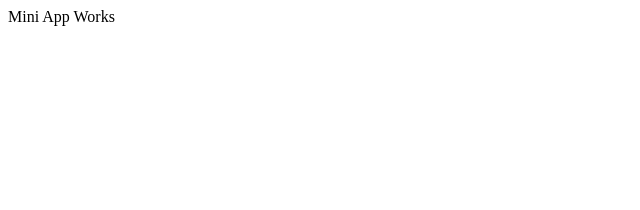
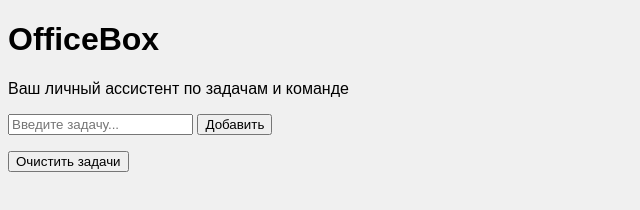
Before and after one commit to sheluvsmuliro/OfficeBox2, a plain HTML site: page index.html in a window 1280 px wide. Shown: the whole page, without its empty margins (0-640 px from the left). Drawn offline with Linux system fonts and the light colour scheme.

Commit message:
Update index.html

```diff
--- a/index.html
+++ b/index.html
@@ -1 +1,28 @@
-<html><head><title>OfficeBox</title></head><body>Mini App Works</body></html>
+<!DOCTYPE html>
+<html lang="ru">
+<head>
+  <meta charset="UTF-8">
+  <meta name="viewport" content="width=device-width, initial-scale=1.0">
+  <meta name="telegram:bot" content="Telegram bot integration">
+  <link rel="manifest" href="manifest.json">
+  <link rel="stylesheet" href="style.css">
+  <title>OfficeBox</title>
+</head>
+<body>
+  <div class="container">
+    <h1>OfficeBox</h1>
+    <p>Ваш личный ассистент по задачам и команде</p>
+
+    <div class="task-input">
+      <input type="text" id="taskText" placeholder="Введите задачу...">
+      <button onclick="addTask()">Добавить</button>
+    </div>
+
+    <ul id="taskList"></ul>
+
+    <button id="clearBtn" onclick="clearTasks()">Очистить задачи</button>
+  </div>
+
+  <script src="script.js"></script>
+</body>
+</html>
```
